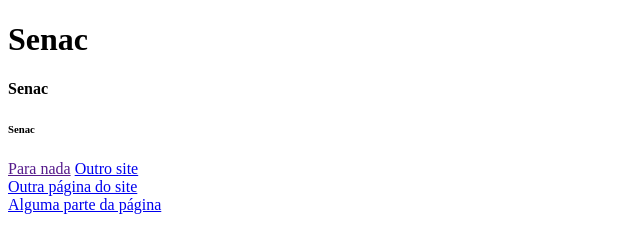
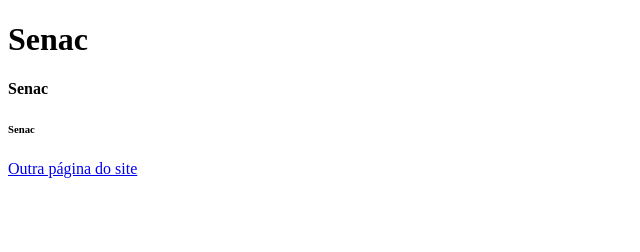
Before and after one commit to dokcreative/ExemploHospedagem, a plain HTML site: page index.html in a window 1280 px wide. Shown: the whole page, without its empty margins (0-640 px from the left). Drawn offline with Linux system fonts and the light colour scheme.

Commit message:
Update index.html

```diff
--- a/index.html
+++ b/index.html
@@ -25,6 +25,9 @@
 <h5> Título de nível | prioridade 5 </h5>
 <h6> Título de nível | prioridade 6 </h6>
 
+<a href="">Para nada</a>
+<a href="htp://cora.cpdee.ufmg.br/">Outro site</a><br>
+<a href="#ID">Alguma parte da página</a>
 -->
 <!DOCTYPE html>
 <html lang="pt-br">
@@ -45,10 +48,9 @@
     <h5>  </h5>
     <h6> Senac </h6>
 
-    <a href="">Para nada</a>
-    <a href="htp://cora.cpdee.ufmg.br/">Outro site</a><br>
+
     <a href="outro.html">Outra página do site</a><br>
-    <a href="#ID">Alguma parte da página</a>
+
 
 </body>
 
```
